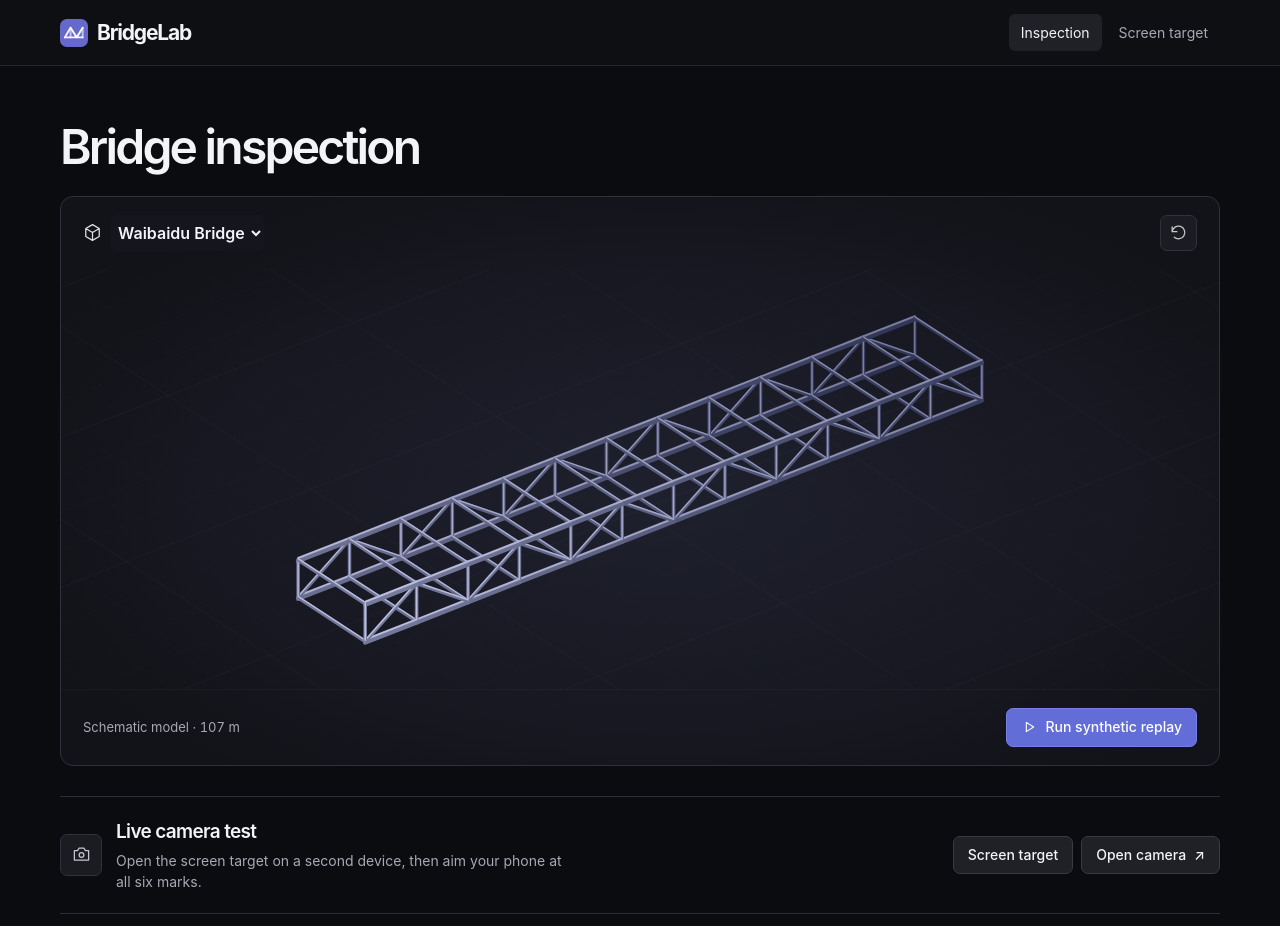
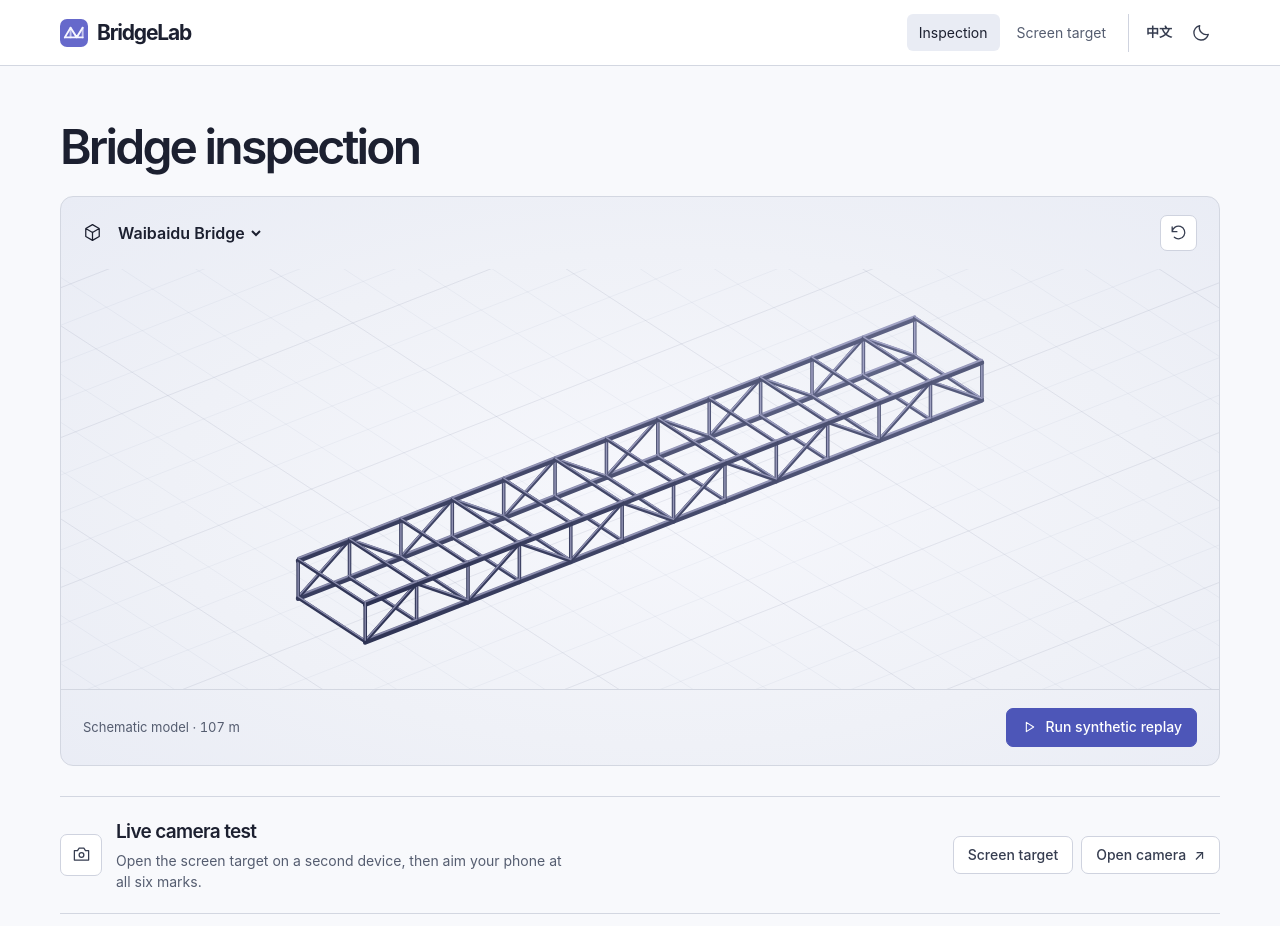
Before and after one commit to ChroniCat/bridgelab, a plain HTML site: page index.html in a window 1280 px wide. Drawn offline with Linux system fonts and the light colour scheme.

Commit message:
Add persistent English/Chinese and light/dark controls

```diff
--- a/home.js
+++ b/home.js
@@ -11,6 +11,7 @@ export function sketch(canvas,model){
  let yaw=originYaw,pitch=originPitch,drag=null;
  function draw(){
   if(!canvas.isConnected)return;
+  const light=document.documentElement.dataset.theme==='light';
   const w=canvas.clientWidth,h=canvas.clientHeight;if(!w||!h)return;
   const ratio=Math.min(2,window.devicePixelRatio||1),cw=Math.round(w*ratio),ch=Math.round(h*ratio);
   if(canvas.width!==cw||canvas.height!==ch){canvas.width=cw;canvas.height=ch}
@@ -28,7 +29,7 @@ export function sketch(canvas,model){
   ctx.lineWidth=.65;
   for(let i=-15;i<=15;i++){
    const q=i*.075;
-   ctx.strokeStyle=i%4===0?'rgba(130,135,167,.105)':'rgba(130,135,167,.052)';
+   ctx.strokeStyle=light?(i%4===0?'rgba(78,88,125,.17)':'rgba(78,88,125,.08)'):(i%4===0?'rgba(130,135,167,.105)':'rgba(130,135,167,.052)');
    ctx.beginPath();
    for(const [a,b] of [[[-1.125,q,floor],[1.125,q,floor]],[[q,-1.125,floor],[q,1.125,floor]]]){
     ctx.moveTo(...xyz(a).slice(0,2));ctx.lineTo(...xyz(b).slice(0,2))
@@ -45,13 +46,13 @@ export function sketch(canvas,model){
    const near=1-((p[2]+q[2])/2-dRange[0])/Math.max(.0001,dRange[1]-dRange[0]);
    const long=Math.abs(points[a][0]-points[b][0])>.02,flat=Math.abs(points[a][2]-points[b][2])<.003;
    const thick=thickness*(long&&flat?1.05:.74),dy=long&&flat?thick*.45:thick*.30;
-   const v=Math.round(95+77*near);
+   const v=Math.round(light?147-52*near:95+77*near);
    ctx.strokeStyle=`rgb(${v-51},${v-46},${v-13})`;ctx.lineWidth=thick+1;ctx.beginPath();ctx.moveTo(p[0],p[1]+dy);ctx.lineTo(q[0],q[1]+dy);ctx.stroke();
    ctx.strokeStyle=`rgb(${v+10},${v+12},${Math.min(245,v+47)})`;ctx.lineWidth=thick*.58;ctx.beginPath();ctx.moveTo(p[0],p[1]-dy*.7);ctx.lineTo(q[0],q[1]-dy*.7);ctx.stroke();
    ctx.strokeStyle=`rgba(232,233,255,${.16+near*.24})`;ctx.lineWidth=.7;ctx.stroke();
   }
   if(!edges.length||isBoard){
-   ctx.fillStyle='#c0c1ed';for(const [i,[x,y]] of displayed.entries()){if(i%Math.max(1,Math.ceil(points.length/1600)))continue;ctx.beginPath();ctx.arc(x,y,isBoard?3:2,0,Math.PI*2);ctx.fill()}
+   ctx.fillStyle=light?'#465393':'#c0c1ed';for(const [i,[x,y]] of displayed.entries()){if(i%Math.max(1,Math.ceil(points.length/1600)))continue;ctx.beginPath();ctx.arc(x,y,isBoard?3:2,0,Math.PI*2);ctx.fill()}
   }
  }
  const resize=new ResizeObserver(draw);resize.observe(canvas);
@@ -62,22 +63,29 @@ export function sketch(canvas,model){
  function reset(){yaw=originYaw;pitch=originPitch;draw()}
  canvas.onkeydown=e=>{const axes={ArrowLeft:[-.12,0],ArrowRight:[.12,0],ArrowUp:[0,-.1],ArrowDown:[0,.1]};
   if(e.key==='Home'){e.preventDefault();reset();return}if(!axes[e.key])return;e.preventDefault();yaw+=axes[e.key][0];pitch=Math.max(-1.38,Math.min(1.38,pitch+axes[e.key][1]));draw()};
- draw();return {reset,destroy(){resize.disconnect();canvas.onpointerdown=canvas.onpointermove=canvas.onpointerup=canvas.onpointercancel=canvas.onlostpointercapture=canvas.onkeydown=null}}
+ draw();return {reset,draw,destroy(){resize.disconnect();canvas.onpointerdown=canvas.onpointermove=canvas.onpointerup=canvas.onpointercancel=canvas.onlostpointercapture=canvas.onkeydown=null}}
 }
 const picker=document.querySelector('#model');
 const canvas=document.querySelector('#geometry');
 const status=document.querySelector('#model-status');
 const reset=document.querySelector('#reset');
-let viewer,sequence=0;
+const {text}=window.BridgePrefs;
+let viewer,sequence=0,activeLength=null,failed=false;
+function renderStatus(){
+ if(failed)status.textContent=text('Cannot load this model. Check your connection and reload.','模型加载失败，请检查网络后刷新。');
+ else if(activeLength===null)status.textContent=text('Loading example model…','正在加载示例模型…');
+ else status.textContent=text('Schematic model · '+activeLength+' m','示意模型 · '+activeLength+' 米');
+}
+document.addEventListener('bridgelab:preferences',()=>{renderStatus();viewer?.draw?.()});
 async function load(){
- const seq=++sequence;reset.disabled=true;status.textContent='Loading example model…';
+ const seq=++sequence;reset.disabled=true;activeLength=null;failed=false;renderStatus();
  try{
   const response=await fetch(new URL('./models/'+encodeURIComponent(picker.value)+'.json',import.meta.url));
   if(!response.ok)throw Error('Model unavailable');
   const model=await response.json();if(seq!==sequence)return;
-  viewer?.destroy();viewer=sketch(canvas,model);status.textContent='Schematic model · '+model.lengthM+' m';
+  viewer?.destroy();viewer=sketch(canvas,model);activeLength=model.lengthM;renderStatus();
   reset.disabled=false;
- }catch{if(seq===sequence){viewer?.destroy();viewer=null;canvas.getContext('2d').clearRect(0,0,canvas.width,canvas.height);status.textContent='Cannot load this model. Check your connection and reload.'}}
+ }catch{if(seq===sequence){viewer?.destroy();viewer=null;canvas.getContext('2d').clearRect(0,0,canvas.width,canvas.height);failed=true;renderStatus()}}
 }
 reset.addEventListener('click',()=>viewer?.reset());
 picker.addEventListener('change',load);
--- a/index.html
+++ b/index.html
@@ -3,30 +3,31 @@
 <head>
 <meta charset="utf-8"><meta name="viewport" content="width=device-width,initial-scale=1,viewport-fit=cover">
 <meta name="theme-color" content="#0c0d10"><meta name="description" content="Explore real-time bridge model alignment and displacement screening with a browser camera or an interactive replay.">
-<title>BridgeLab · Bridge inspection</title>
-<link rel="icon" href="./icon.svg" type="image/svg+xml"><link rel="stylesheet" href="./theme.css"><script type="module" src="./home.js"></script>
+<title data-zh="BridgeLab · 桥梁巡检">BridgeLab · Bridge inspection</title>
+<script src="./preferences.js"></script>
+<link rel="icon" href="./icon.svg" type="image/svg+xml"><link rel="stylesheet" href="./theme.css"><link rel="stylesheet" href="./preferences.css"><script type="module" src="./home.js"></script>
 </head>
 <body>
-<a class="skip" href="#main">Skip to content</a>
+<a class="skip" href="#main" data-zh="跳到内容">Skip to content</a>
 <header class="site-head"><div class="wrap nav">
 <a href="./" class="wordmark"><img src="./icon.svg" alt="" width="28" height="28">BridgeLab</a>
-<nav aria-label="Primary"><a href="./" aria-current="page">Inspection</a><a href="./target/">Screen target</a></nav>
+<nav aria-label="Primary" data-zh-aria="主导航"><a href="./" aria-current="page" data-zh="巡检">Inspection</a><a href="./target/" data-zh="屏幕测试板">Screen target</a><div class="pref-controls" data-preferences></div></nav>
 </div></header>
 <main class="wrap" id="main">
-<header class="intro"><h1>Bridge inspection</h1></header>
-<section class="viewport" aria-label="Example model viewer">
+<header class="intro"><h1 data-zh="桥梁巡检">Bridge inspection</h1></header>
+<section class="viewport" aria-label="Example model viewer" data-zh-aria="示例模型查看器">
 <div class="viewport-toolbar">
-<label class="chooser"><svg viewBox="0 0 24 24" aria-hidden="true"><path d="m12 2 8.5 5v10L12 22l-8.5-5V7zM3.5 7 12 12l8.5-5M12 12v10"/></svg><select id="model" aria-label="Choose a model"><option value="waibaidu">Waibaidu Bridge</option><option value="training-span">Teaching truss</option></select></label>
-<button type="button" id="reset" class="icon-button" title="Reset model view" aria-label="Reset model view"><svg viewBox="0 0 24 24" aria-hidden="true"><path d="M4 11a8 8 0 1 1 2.7 7M4 5v6h6"/></svg></button>
+<label class="chooser"><svg viewBox="0 0 24 24" aria-hidden="true"><path d="m12 2 8.5 5v10L12 22l-8.5-5V7zM3.5 7 12 12l8.5-5M12 12v10"/></svg><select id="model" aria-label="Choose a model" data-zh-aria="选择模型"><option value="waibaidu" data-zh="外白渡桥">Waibaidu Bridge</option><option value="training-span" data-zh="教学桁架桥">Teaching truss</option></select></label>
+<button type="button" id="reset" class="icon-button" title="Reset model view" aria-label="Reset model view" data-zh-aria="复位模型视角" data-zh-title="复位模型视角"><svg viewBox="0 0 24 24" aria-hidden="true"><path d="M4 11a8 8 0 1 1 2.7 7M4 5v6h6"/></svg></button>
 </div>
-<canvas id="geometry" tabindex="0" aria-label="3D truss model. Drag or use arrow keys to rotate. Press Home to reset."></canvas>
+<canvas id="geometry" tabindex="0" aria-label="3D truss model. Drag or use arrow keys to rotate. Press Home to reset." data-zh-aria="三维桁架模型。拖动或使用方向键旋转，按 Home 键复位。"></canvas>
 <div class="viewport-bottom"><span id="model-status" role="status">Loading example model…</span>
-<a href="./ar/?mode=replay" class="button primary"><svg viewBox="0 0 24 24" aria-hidden="true"><path d="m8 5 11 7-11 7z"/></svg>Run synthetic replay</a></div>
+<a href="./ar/?mode=replay" class="button primary"><svg viewBox="0 0 24 24" aria-hidden="true"><path d="m8 5 11 7-11 7z"/></svg><span data-zh="播放模拟巡检">Run synthetic replay</span></a></div>
 </section>
 <section class="camera-block" aria-labelledby="camera-heading"><div class="camera-title">
 <div class="feature-icon"><svg viewBox="0 0 24 24" aria-hidden="true"><path d="M3 7h4l2-3h6l2 3h4v12H3z"/><circle cx="12" cy="12.5" r="3"/></svg></div>
-<div><h2 id="camera-heading">Live camera test</h2><p>Open the screen target on a second device, then aim your phone at all six marks.</p></div></div>
-<div class="camera-actions"><a class="button" href="./target/">Screen target</a><a class="button" href="./ar/?mode=camera">Open camera <span aria-hidden="true">↗</span></a></div>
+<div><h2 id="camera-heading" data-zh="相机实测">Live camera test</h2><p data-zh="在另一台设备上打开屏幕测试板，用手机对准全部六个标记。">Open the screen target on a second device, then aim your phone at all six marks.</p></div></div>
+<div class="camera-actions"><a class="button" href="./target/" data-zh="屏幕测试板">Screen target</a><a class="button" href="./ar/?mode=camera"><span data-zh="打开相机">Open camera</span> <span aria-hidden="true">↗</span></a></div>
 </section>
-<noscript><p>Enable JavaScript to view the model and run the inspection.</p></noscript>
+<noscript><p>请启用 JavaScript 以查看模型并开始巡检。 / Enable JavaScript to view the model and run the inspection.</p></noscript>
 </main></body></html>
--- /dev/null
+++ b/preferences.css
@@ -0,0 +1,42 @@
+/* The display controls are shared by the viewer, camera and physical target. */
+:root{--ui-control:#1c1d24;--ui-border:#363944;--ui-label:#e1e3ee;--ui-hover:#2a2d38;--ui-focus:#aab2ff}
+.pref-controls{display:inline-flex;align-items:center;flex:none;gap:3px;border-left:1px solid var(--ui-border);padding-left:10px;margin-left:5px}
+.pref-controls button{background:transparent;color:var(--ui-label);border:1px solid transparent;border-radius:6px;min-width:38px;height:38px;font:600 13px/1.15 Inter,-apple-system,BlinkMacSystemFont,"Segoe UI",sans-serif;padding:0 6px;display:inline-grid;place-items:center;cursor:pointer;white-space:nowrap}
+.pref-controls button:hover{background:var(--ui-hover);border-color:var(--ui-border)}
+.pref-controls button:focus-visible{outline:2px solid var(--ui-focus);outline-offset:2px}
+.pref-controls svg{display:block;width:19px;height:19px;fill:none;stroke:currentColor;stroke-width:1.7;stroke-linecap:round;stroke-linejoin:round}
+.top nav{align-items:center}
+:root[data-theme="light"]{color-scheme:light;--bg:#f8f9fc;--surface:#fff;--text:#1c2030;--muted:#555d70;--edge:#d3d7e1;--accent:#4d56b8;--ui-control:#fff;--ui-border:#cfd3df;--ui-label:#363d50;--ui-hover:#e9ecf4;--ui-focus:#494fae;background:var(--bg);color:var(--text)}
+[data-theme="light"] .site-head,[data-theme="light"] .bar{background:#fff;border-color:var(--edge)}
+[data-theme="light"] .wordmark,[data-theme="light"] .brand{color:var(--text)}
+[data-theme="light"] a{color:#3f4874}
+[data-theme="light"] a:hover{color:#2f347c}
+[data-theme="light"] nav a{color:var(--muted)}
+[data-theme="light"] nav a:hover,[data-theme="light"] nav a[aria-current]{color:var(--text);background:#e9ecf4}
+[data-theme="light"] .viewport{border-color:var(--edge);background:radial-gradient(ellipse at 52% 53%,#f6f7fc 0%,#eff1f7 58%,#e9ecf5 100%)}
+[data-theme="light"] .viewport-bottom,[data-theme="light"] .controls{border-color:var(--edge)}
+[data-theme="light"] .chooser,[data-theme="light"] .chooser select{background:transparent;color:var(--text)}
+[data-theme="light"] .chooser option{background:#fff;color:var(--text)}
+[data-theme="light"] .icon-button,[data-theme="light"] .feature-icon,[data-theme="light"] .button,[data-theme="light"] button:not(.pref-controls button){background:var(--ui-control);border-color:var(--ui-border);color:var(--ui-label)}
+[data-theme="light"] .icon-button:hover,[data-theme="light"] .button:hover,[data-theme="light"] button:not(.pref-controls button):hover{background:var(--ui-hover)}
+[data-theme="light"] .button.primary,[data-theme="light"] .idle button{color:#fff;background:var(--accent);border-color:#4d56b8}
+[data-theme="light"] .button.primary:hover,[data-theme="light"] .idle button:hover{background:#3b439c;color:#fff}
+[data-theme="light"] .card,[data-theme="light"] .skip{background:var(--surface);border-color:var(--edge)}
+[data-theme="light"] .stage{background:#e8ebf2}
+[data-theme="light"] .stage::before{border-color:#cdd1dc}
+[data-theme="light"] #status{background:#fffffff2;border-color:#bfc4d3;color:#292f42}
+[data-theme="light"] #status[data-state="tracking"]{background:#e1f7ed;border-color:#6aa68c;color:#20543e}
+[data-theme="light"] #status[data-state="alert"]{background:#ffe5e8;border-color:#c87980;color:#872435}
+[data-theme="light"] .controls p,[data-theme="light"] .record p,[data-theme="light"] summary{color:var(--muted)}
+[data-theme="light"] .board-controls p a{color:#3c48a0}
+[data-theme="light"] .board-head+canvas{background:#e3e6ee}
+[data-theme="light"] :focus-visible{outline-color:var(--ui-focus)}
+@media(max-width:600px){.pref-controls{gap:0;margin-left:2px;padding-left:5px}.pref-controls button{min-width:35px;min-height:40px}.top nav{gap:8px}}
+@media(max-width:480px){
+ .site-head .nav,.bar .top{position:relative;display:flex;flex-wrap:wrap;align-content:center;justify-content:flex-start;gap:4px 0;min-height:84px;height:auto;padding-block:7px}
+ .nav .wordmark,.top .brand{min-height:33px}
+ .site-head nav,.bar nav{width:100%;display:flex;align-items:center;gap:5px;min-height:28px}
+ .site-head nav a,.bar nav a{font-size:13px;padding:4px 9px;border-radius:5px;line-height:1.3}
+ .pref-controls{position:absolute;right:0;top:5px;margin:0;padding:0;border:0}
+ .pref-controls button{min-width:40px;min-height:40px}
+}
--- /dev/null
+++ b/preferences.js
@@ -0,0 +1,122 @@
+// Load before paint so every entry page uses the same language and color scheme.
+(() => {
+  'use strict';
+  const root = document.documentElement;
+  const languageKey = 'bridgelab.ui.language';
+  const themeKey = 'bridgelab.ui.theme';
+  const colorQuery = window.matchMedia('(prefers-color-scheme: dark)');
+  const remembered = new WeakMap();
+
+  function stored(key) {
+    try { return window.localStorage.getItem(key); } catch { return null; }
+  }
+  function remember(key, value) {
+    try { window.localStorage.setItem(key, value); } catch { /* Keep this tab's choice. */ }
+  }
+  function defaultLanguage() {
+    const first = navigator.languages?.[0] || navigator.language || '';
+    return /^zh(?:[-_]|$)/i.test(first) ? 'zh' : 'en';
+  }
+  function currentChoice(key, options) {
+    const value = stored(key);
+    return options.includes(value) ? value : null;
+  }
+
+  let language = currentChoice(languageKey, ['en', 'zh']) || defaultLanguage();
+  let themeChoice = currentChoice(themeKey, ['light', 'dark']);
+  let mounted = false;
+  const theme = () => themeChoice || (colorQuery.matches ? 'dark' : 'light');
+  const text = (english, chinese) => language === 'zh' ? chinese : english;
+  const icons = {
+    sun: '<circle cx="12" cy="12" r="4"/><path d="M12 2v2m0 16v2M2 12h2m16 0h2M4.9 4.9l1.4 1.4m11.4 11.4 1.4 1.4m0-14.2-1.4 1.4M6.3 17.7l-1.4 1.4"/>',
+    moon: '<path d="M20.6 14.3a8.8 8.8 0 0 1-10.9-11A9.2 9.2 0 1 0 20.6 14.3z"/>'
+  };
+
+  function applyRoot() {
+    root.lang = text('en', 'zh-CN');
+    root.dataset.theme = theme();
+    const meta = document.querySelector('meta[name="theme-color"]');
+    if (meta) meta.content = theme() === 'dark' ? '#0c0d10' : '#f8f9fc';
+  }
+  function translate(element, attribute, chinese) {
+    let originals = remembered.get(element);
+    if (!originals) { originals = new Map(); remembered.set(element, originals); }
+    if (!originals.has(attribute)) {
+      originals.set(attribute, attribute ? element.getAttribute(attribute) : element.textContent);
+    }
+    const value = text(originals.get(attribute) || '', chinese);
+    if (attribute) {
+      if (element.getAttribute(attribute) !== value) element.setAttribute(attribute, value);
+    } else if (element.textContent !== value) {
+      element.textContent = value;
+    }
+  }
+  function updateStatic() {
+    for (const el of document.querySelectorAll('[data-zh], [data-zh-aria], [data-zh-title]')) {
+      if (el.hasAttribute('data-zh')) translate(el, '', el.dataset.zh);
+      if (el.hasAttribute('data-zh-aria')) translate(el, 'aria-label', el.dataset.zhAria);
+      if (el.hasAttribute('data-zh-title')) translate(el, 'title', el.dataset.zhTitle);
+    }
+    for (const controls of document.querySelectorAll('[data-preferences]')) {
+      const languageButton = controls.querySelector('[data-language-button]');
+      const themeButton = controls.querySelector('[data-theme-button]');
+      controls.setAttribute('aria-label', text('Display settings', '显示设置'));
+      languageButton.textContent = text('中文', 'EN');
+      languageButton.lang = text('zh-CN', 'en');
+      languageButton.title = text('切换到中文', 'Switch to English');
+      languageButton.setAttribute('aria-label', languageButton.title);
+      const dark = theme() === 'dark';
+      themeButton.title = dark
+        ? text('Switch to light theme', '切换到浅色')
+        : text('Switch to dark theme', '切换到深色');
+      themeButton.setAttribute('aria-label', themeButton.title);
+      themeButton.innerHTML = '<svg viewBox="0 0 24 24" aria-hidden="true">'+icons[dark ? 'sun' : 'moon']+'</svg>';
+    }
+  }
+  function apply() {
+    applyRoot();
+    if (!mounted) return;
+    updateStatic();
+    document.dispatchEvent(new CustomEvent('bridgelab:preferences', {detail: {language, theme: theme()}}));
+  }
+  function initialize() {
+    for (const controls of document.querySelectorAll('[data-preferences]')) {
+      controls.setAttribute('role', 'group');
+      const languageButton = document.createElement('button');
+      const themeButton = document.createElement('button');
+      languageButton.type = themeButton.type = 'button';
+      languageButton.dataset.languageButton = '';
+      themeButton.dataset.themeButton = '';
+      languageButton.addEventListener('click', () => {
+        language = language === 'en' ? 'zh' : 'en';
+        remember(languageKey, language);
+        apply();
+      });
+      themeButton.addEventListener('click', () => {
+        themeChoice = theme() === 'dark' ? 'light' : 'dark';
+        remember(themeKey, themeChoice);
+        apply();
+      });
+      controls.append(languageButton, themeButton);
+    }
+    mounted = true;
+    apply();
+  }
+
+  window.BridgePrefs = {text, get language() { return language; }, get theme() { return theme(); }};
+  applyRoot();
+  if (document.readyState === 'loading') document.addEventListener('DOMContentLoaded', initialize, {once:true});
+  else initialize();
+  const onSystemTheme = () => { if (!themeChoice) apply(); };
+  if (colorQuery.addEventListener) colorQuery.addEventListener('change', onSystemTheme);
+  else colorQuery.addListener(onSystemTheme);
+  window.addEventListener('languagechange', () => {
+    if (!currentChoice(languageKey, ['en', 'zh'])) { language = defaultLanguage(); apply(); }
+  });
+  window.addEventListener('storage', event => {
+    if (event.key !== null && event.key !== languageKey && event.key !== themeKey) return;
+    language = currentChoice(languageKey, ['en', 'zh']) || defaultLanguage();
+    themeChoice = currentChoice(themeKey, ['light', 'dark']);
+    apply();
+  });
+})();
```
Also changed, not shown: ar/index.html (+11 -9 lines), ar/inspection.js (+55 -18 lines), 4 other files.
